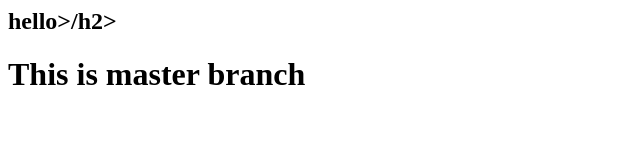
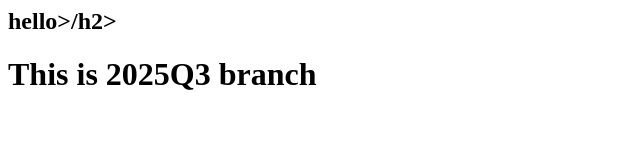
Before and after one commit to SarthakAJ/docker-repo-1, a plain HTML site: page index.html in a window 1280 px wide. Shown: the whole page, without its empty margins (0-640 px from the left). Drawn offline with Linux system fonts and the light colour scheme.

Commit message:
Update index.html

```diff
--- a/index.html
+++ b/index.html
@@ -1,3 +1,3 @@
 <h2> hello>/h2>
 <br>
-<h1>This is master branch </h1>
+<h1>This is 2025Q3 branch </h1>
```
